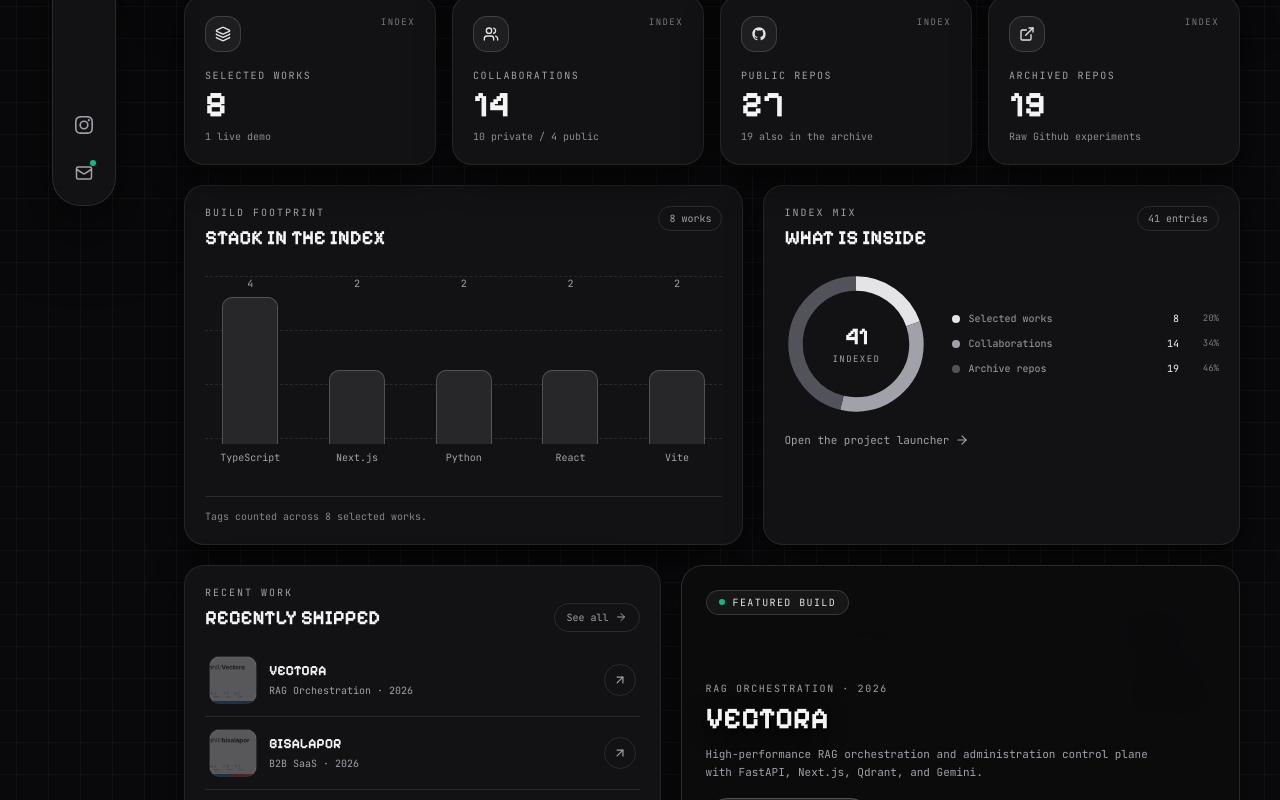
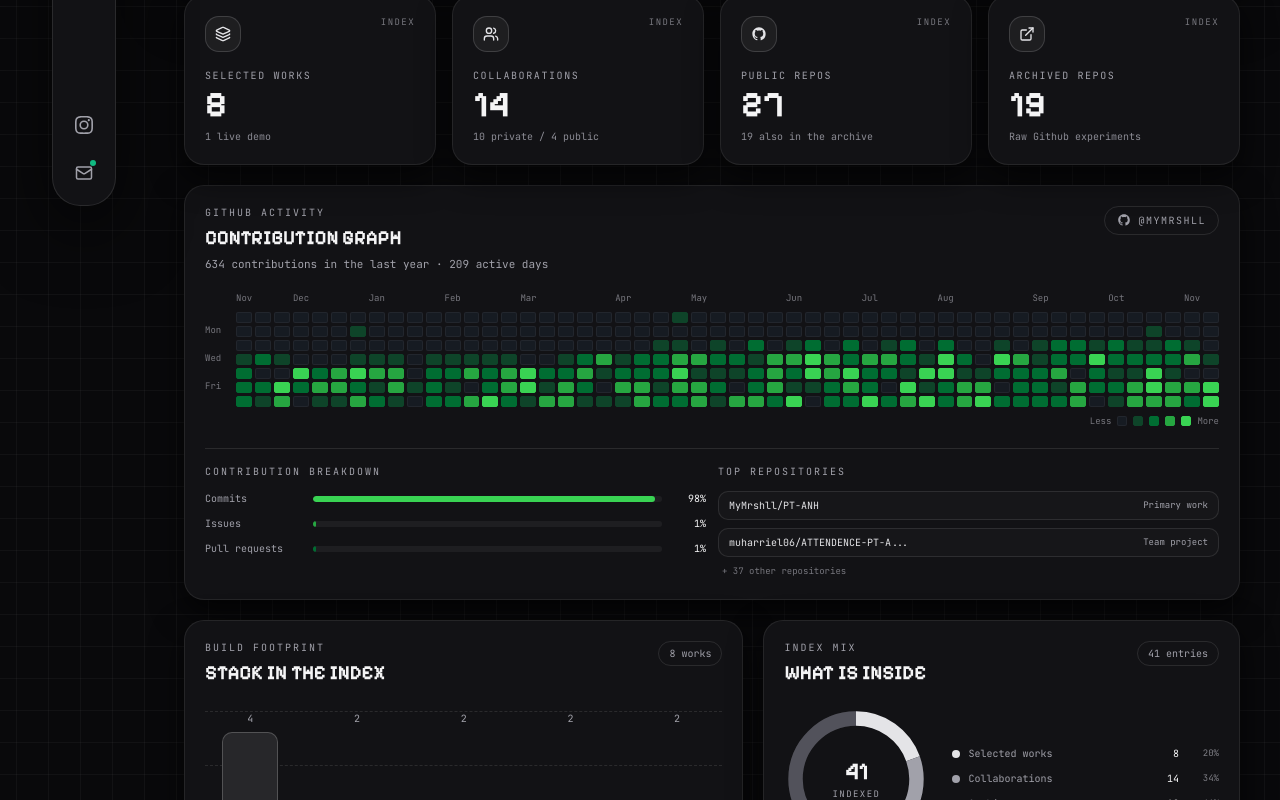
Before and after one commit to MyMrshll/fertajunindi, a Next.js app: page /dashboard in a window 1280 px wide. Shown: the part 570-1370 px from the top of the page. Built offline with nearby package versions, Linux system fonts and the light colour scheme.

Commit message:
Add GitHub contribution graph to dashboard with 634-contribution heatmap, breakdown, and top repos

```diff
--- a/src/app/dashboard/page.tsx
+++ b/src/app/dashboard/page.tsx
@@ -6,6 +6,7 @@ import { SiteShell } from "@/components/site-shell";
 import { HomeGreeting } from "@/components/home/home-greeting";
 import { HomeSearch } from "@/components/home/home-search";
 import { MetricCards } from "@/components/home/metric-cards";
+import { GitHubContributions } from "@/components/home/github-contributions";
 import { StackChart } from "@/components/home/stack-chart";
 import { IndexChart } from "@/components/home/index-chart";
 import { RecentWork } from "@/components/home/recent-work";
@@ -75,6 +76,8 @@ export default function Home() {
 
         <MetricCards stats={stats} />
 
+        <GitHubContributions />
+
         <div className="grid grid-cols-1 gap-4 xl:grid-cols-[minmax(0,1.08fr)_minmax(0,0.92fr)] xl:gap-5">
           <StackChart stats={stats} />
           <IndexChart stats={stats} />
--- /dev/null
+++ b/src/components/home/github-contributions.tsx
@@ -0,0 +1,208 @@
+import { GithubIcon } from "@/components/icons";
+import raw from "@/lib/github-contrib-data.json";
+import { GITHUB_URL } from "@/lib/projects";
+
+const LEVEL_STYLES = [
+  "bg-[#161B22] border-white/5",
+  "bg-[#0E4429] border-[#0E4429]",
+  "bg-[#006D32] border-[#006D32]",
+  "bg-[#26A641] border-[#26A641]",
+  "bg-[#39D353] border-[#39D353]",
+] as const;
+
+const MONTHS = [
+  "Jan",
+  "Feb",
+  "Mar",
+  "Apr",
+  "May",
+  "Jun",
+  "Jul",
+  "Aug",
+  "Sep",
+  "Oct",
+  "Nov",
+  "Dec",
+];
+
+const BREAKDOWN = [
+  { label: "Commits", percent: 98, color: "bg-[#39D353]" },
+  { label: "Issues", percent: 1, color: "bg-[#26A641]" },
+  { label: "Pull requests", percent: 1, color: "bg-[#006D32]" },
+] as const;
+
+const TOP_REPOS = [
+  { name: "MyMrshll/PT-ANH", detail: "Primary work" },
+  { name: "muharriel06/ATTENDENCE-PT-A...", detail: "Team project" },
+] as const;
+
+const TOTAL = raw.total;
+const LEVELS: number[] = raw.levels;
+const COUNTS: number[] = raw.counts;
+const START = new Date(`${raw.start}T00:00:00`);
+
+function buildWeeks(levels: number[]): number[][] {
+  const weeks: number[][] = [];
+  for (let week = 0; week < 52; week += 1) {
+    weeks.push(levels.slice(week * 7, week * 7 + 7));
+  }
+  return weeks;
+}
+
+function monthMarkers(): Map<number, string> {
+  const markers = new Map<number, string>();
+  const seen = new Set<string>();
+  for (let week = 0; week < 52; week += 1) {
+    const date = new Date(START);
+    date.setDate(START.getDate() + week * 7);
+    const key = `${date.getFullYear()}-${date.getMonth()}`;
+    if (!seen.has(key)) {
+      seen.add(key);
+      markers.set(week, MONTHS[date.getMonth()]);
+    }
+  }
+  return markers;
+}
+
+function formatDate(dayIndex: number): string {
+  const date = new Date(START);
+  date.setDate(START.getDate() + dayIndex);
+  return date.toLocaleDateString("en-US", {
+    month: "short",
+    day: "numeric",
+    year: "numeric",
+  });
+}
+
+export function GitHubContributions() {
+  const weeks = buildWeeks(LEVELS);
+  const markers = monthMarkers();
+  const activeDays = COUNTS.filter((count) => count > 0).length;
+
+  return (
+    <section className="dash-panel p-5" aria-labelledby="github-contrib-heading">
+      <div className="flex flex-col gap-3 sm:flex-row sm:items-start sm:justify-between">
+        <div>
+          <p className="dash-eyebrow">GitHub activity</p>
+          <h2
+            id="github-contrib-heading"
+            className="mt-1 font-pixel text-xl font-bold text-[#F4F4F5]"
+          >
+            CONTRIBUTION GRAPH
+          </h2>
+          <p className="mt-1 font-mono-code text-[11px] text-[#A1A1AA]">
+            {TOTAL} contributions in the last year · {activeDays} active days
+          </p>
+        </div>
+        <a
+          href={GITHUB_URL}
+          target="_blank"
+          rel="noopener noreferrer"
+          className="inline-flex shrink-0 items-center gap-2 rounded-full border border-white/10 px-3 py-1.5 font-mono-code text-[10px] uppercase tracking-[0.15em] text-[#A1A1AA] transition-colors hover:border-white/25 hover:text-white focus-visible:outline-none focus-visible:ring-2 focus-visible:ring-white/40"
+        >
+          <GithubIcon className="size-3.5" />
+          @MyMrshll
+        </a>
+      </div>
+
+      <div className="mt-5 overflow-x-auto">
+        <div className="min-w-[720px]">
+          <div className="flex gap-[3px]">
+            <div className="w-7 shrink-0" />
+            <div className="grid flex-1 grid-cols-[repeat(52,minmax(0,1fr))] gap-[3px] font-mono-code text-[9px] text-[#A1A1AA]/70">
+              {weeks.map((_, index) => {
+                const month = markers.get(index);
+                return (
+                  <span key={index} className="whitespace-nowrap">
+                    {month ?? ""}
+                  </span>
+                );
+              })}
+            </div>
+          </div>
+
+          <div className="mt-1.5 flex gap-[3px]">
+            <div className="flex w-7 flex-col gap-[3px] pr-1 font-mono-code text-[9px] text-[#A1A1AA]/70">
+              {["", "Mon", "", "Wed", "", "Fri", ""].map((label, index) => (
+                <span key={index} className="flex h-[11px] items-center">
+                  {label}
+                </span>
+              ))}
+            </div>
+            <div className="grid flex-1 grid-cols-[repeat(52,minmax(0,1fr))] gap-[3px]">
+              {weeks.map((week, weekIndex) =>
+                week.map((level, dayIndex) => {
+                  const day = weekIndex * 7 + dayIndex;
+                  const count = COUNTS[day] ?? 0;
+                  return (
+                    <span
+                      key={`${weekIndex}-${dayIndex}`}
+                      title={`${count} contribution${count === 1 ? "" : "s"} on ${formatDate(day)}`}
+                      className={`h-[11px] rounded-[2px] border ${LEVEL_STYLES[level]}`}
+                    />
+                  );
+                }),
+              )}
+            </div>
+          </div>
+
+          <div className="mt-2 flex items-center justify-end gap-1.5 font-mono-code text-[9px] text-[#A1A1AA]/70">
+            <span>Less</span>
+            {LEVEL_STYLES.map((style, index) => (
+              <span
+                key={index}
+                className={`size-[10px] rounded-[2px] border ${style}`}
+              />
+            ))}
+            <span>More</span>
+          </div>
+        </div>
+      </div>
+
+      <div className="mt-5 grid gap-3 border-t border-white/10 pt-4 sm:grid-cols-2">
+        <div>
+          <p className="dash-eyebrow">Contribution breakdown</p>
+          <div className="mt-3 space-y-2.5">
+            {BREAKDOWN.map((item) => (
+              <div key={item.label} className="flex items-center gap-3">
+                <span className="w-24 font-mono-code text-[10px] text-[#A1A1AA]">
+                  {item.label}
+                </span>
+                <span className="h-1.5 flex-1 overflow-hidden rounded-full bg-white/5">
+                  <span
+                    className={`block h-full rounded-full ${item.color}`}
+                    style={{ width: `${item.percent}%` }}
+                  />
+                </span>
+                <span className="w-8 text-right font-mono-code text-[10px] text-[#F4F4F5]">
+                  {item.percent}%
+                </span>
+              </div>
+            ))}
+          </div>
+        </div>
+        <div>
+          <p className="dash-eyebrow">Top repositories</p>
+          <ul className="mt-3 space-y-2">
+            {TOP_REPOS.map((repo) => (
+              <li
+                key={repo.name}
+                className="flex items-center justify-between gap-2 rounded-lg border border-white/10 bg-white/[0.02] px-2.5 py-1.5"
+              >
+                <span className="truncate font-mono-code text-[10px] text-[#E4E4E7]">
+                  {repo.name}
+                </span>
+                <span className="shrink-0 font-mono-code text-[9px] text-[#A1A1AA]">
+                  {repo.detail}
+                </span>
+              </li>
+            ))}
+            <li className="px-1 font-mono-code text-[9px] text-[#A1A1AA]/70">
+              + 37 other repositories
+            </li>
+          </ul>
+        </div>
+      </div>
+    </section>
+  );
+}
```
Also changed, not shown: src/lib/github-contrib-data.json (added, +1 -0 lines), 1 other file (tests, documents, lock files or other folders).
